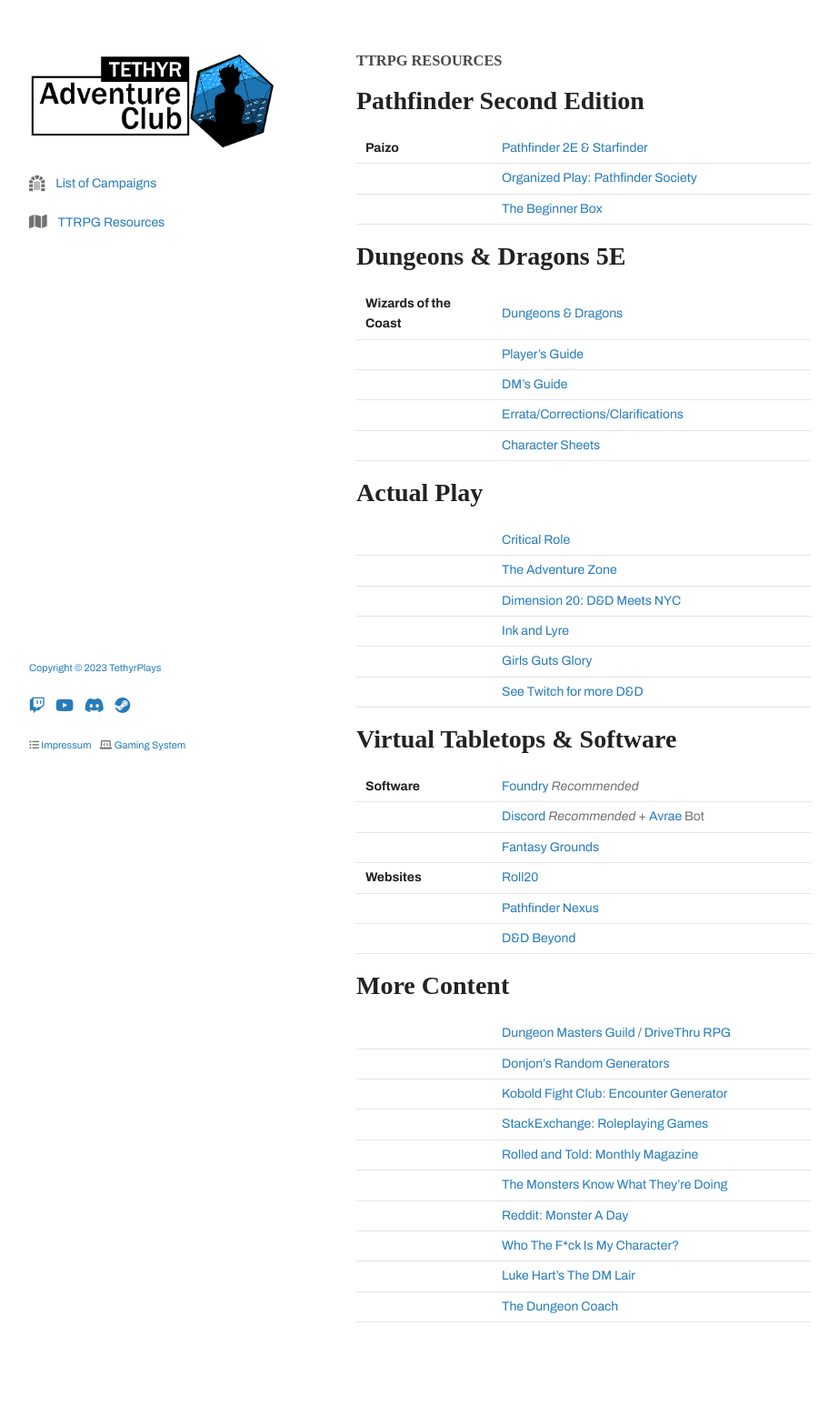
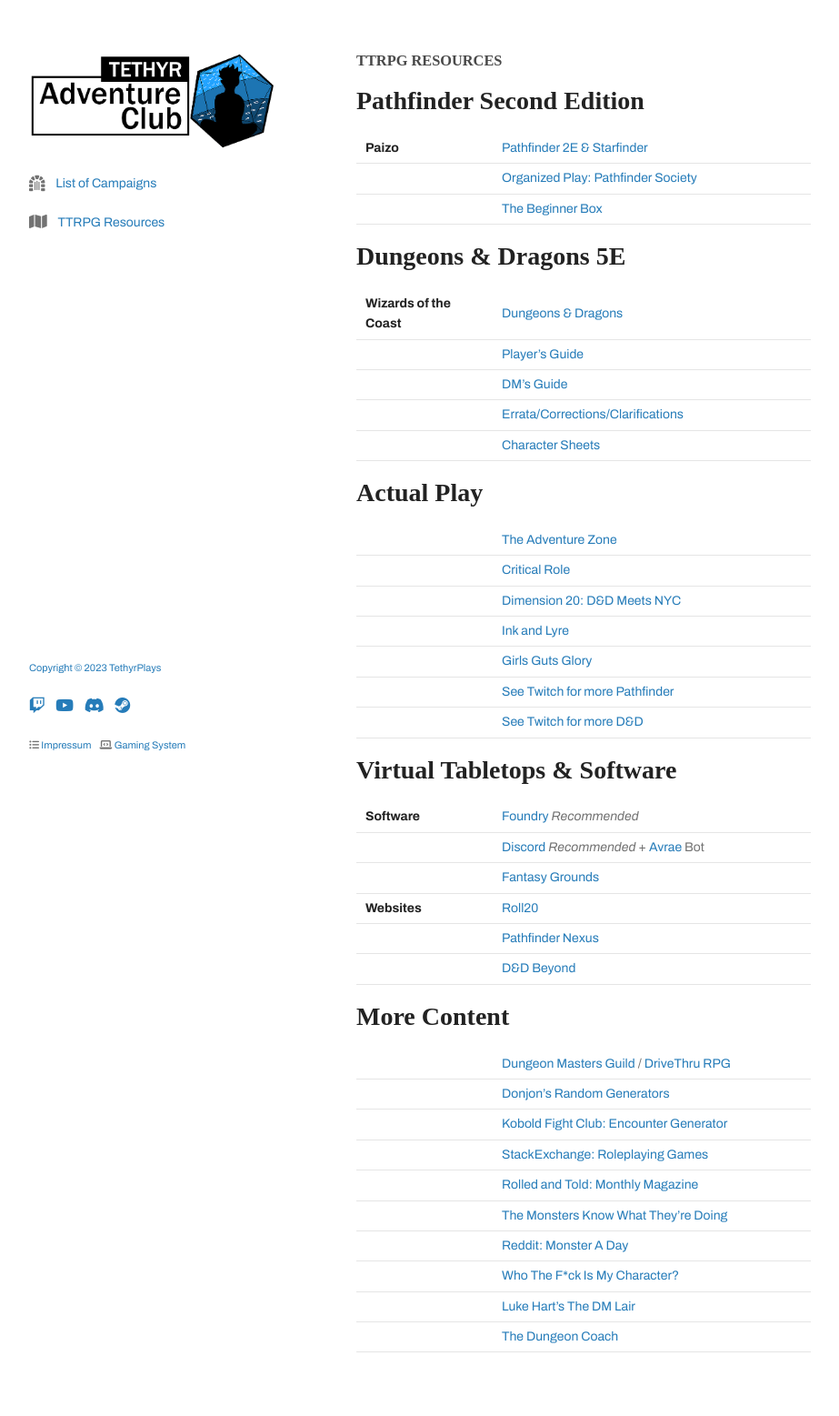
Before and after one commit to tethyrplays/tethyrplays, a Jekyll site: the page built from resources/index.md, in a window 1280 px wide. Shown: the whole page at 91% size, without its empty margins (178-1101 px from the left). Built offline with Jekyll 4.4.1, drawn with Linux system fonts in a browser that asks for light colours; nearby versions of some CDN libraries; some web fonts are replaced; our own code applies the rules of GitHub Pages for plain Markdown files; the repository's description, which GitHub fills in, is left out; before the commit the page ends 1524 px from its top, so only the background shows below that.

Commit message:
Update index.md

```diff
--- a/resources/index.md
+++ b/resources/index.md
@@ -19,12 +19,13 @@
 # Actual Play
 
 | ---: | :--- |
+| | [The Adventure Zone](https://www.themcelroy.family/theadventurezone) |
 | | [Critical Role](https://critrole.com/) |
-| | [The Adventure Zone](https://www.themcelroy.family/theadventurezone) |
 | | [Dimension 20: D&D Meets NYC](https://brennanleemulligan.com/dimension-20-the-unsleeping-city/) |
 | | [Ink and Lyre](https://www.inkandlyre.com/) |
 | | [Girls Guts Glory](https://www.girlsgutsgloryrpg.com/) |
-| | [See Twitch for more D&D](https://www.twitch.tv/directory/game/Dungeons%20%26%20Dragons) |
+| | [See Twitch for more Pathfinder](https://www.twitch.tv/directory/category/pathfinder) |
+| | [See Twitch for more D&D](https://www.twitch.tv/directory/category/dungeons-and-dragons) |
 
 # Virtual Tabletops & Software
 
```
